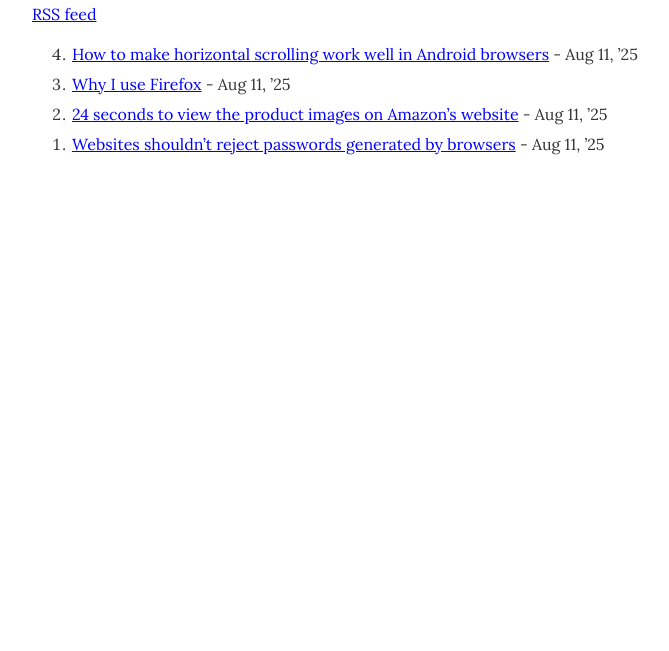
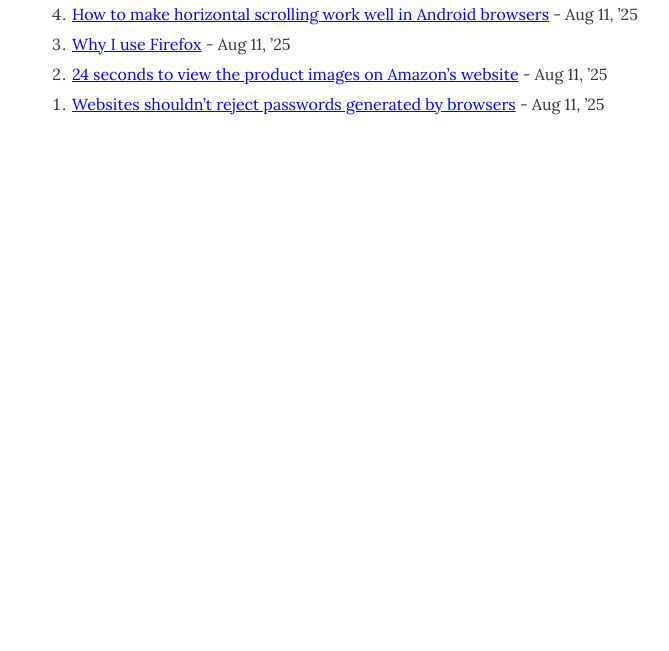
Before and after one commit to simevidas/blog, an Eleventy site: page index.html in a window 1280 px wide. Shown: the part 149-800 px from the top of the page, without its empty margins (288-957 px from the left). Built offline with nearby package versions, Linux system fonts and the light colour scheme; Eleventy itself is replaced by a stand-in of ours; files that its build step writes are made by us from their sources.

Commit message:
disable RSS feed temporarily

```diff
--- a/_includes/layout.html
+++ b/_includes/layout.html
@@ -12,21 +12,21 @@
       href="https://fonts.googleapis.com/css2?family=Lora:ital,wght@0,400;0,700;1,400;1,700&display=swap"
       rel="stylesheet"
     />
-    <link
+    <!-- <link
       rel="alternate"
       href="/feed.xml"
       title="Šime’s blog feed"
       type="application/atom+xml"
-    />
+    /> -->
   </head>
   <body>
     <div id="page">
       <main>{{ content }}</main>
       <nav>
         <h2>All blog posts</h2>
-        <p>
+        <!-- <p>
           <a href="/feed.xml">RSS feed</a>
-        </p>
+        </p> -->
         <ol reversed>
           {% for post in collections.posts reversed %}
           <li>
--- a/package.json
+++ b/package.json
@@ -7,7 +7,6 @@
   "author": "Šime Vidas",
   "devDependencies": {
     "@11ty/eleventy": "2.0.1",
-    "@11ty/eleventy-plugin-rss": "2.0.4",
     "luxon": "3.7.1"
   }
 }
```
Also changed, not shown: .eleventy.js, feed.njk.txt (renamed from feed.njk).
